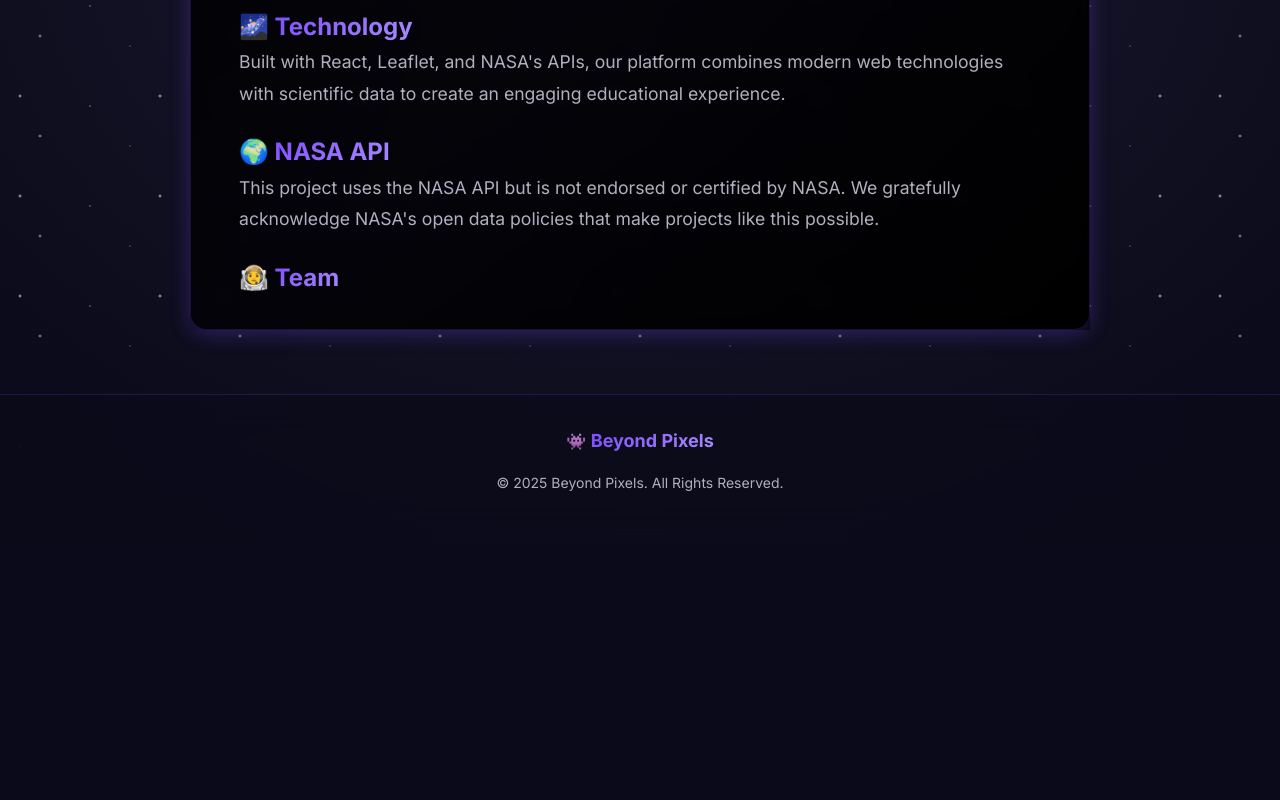
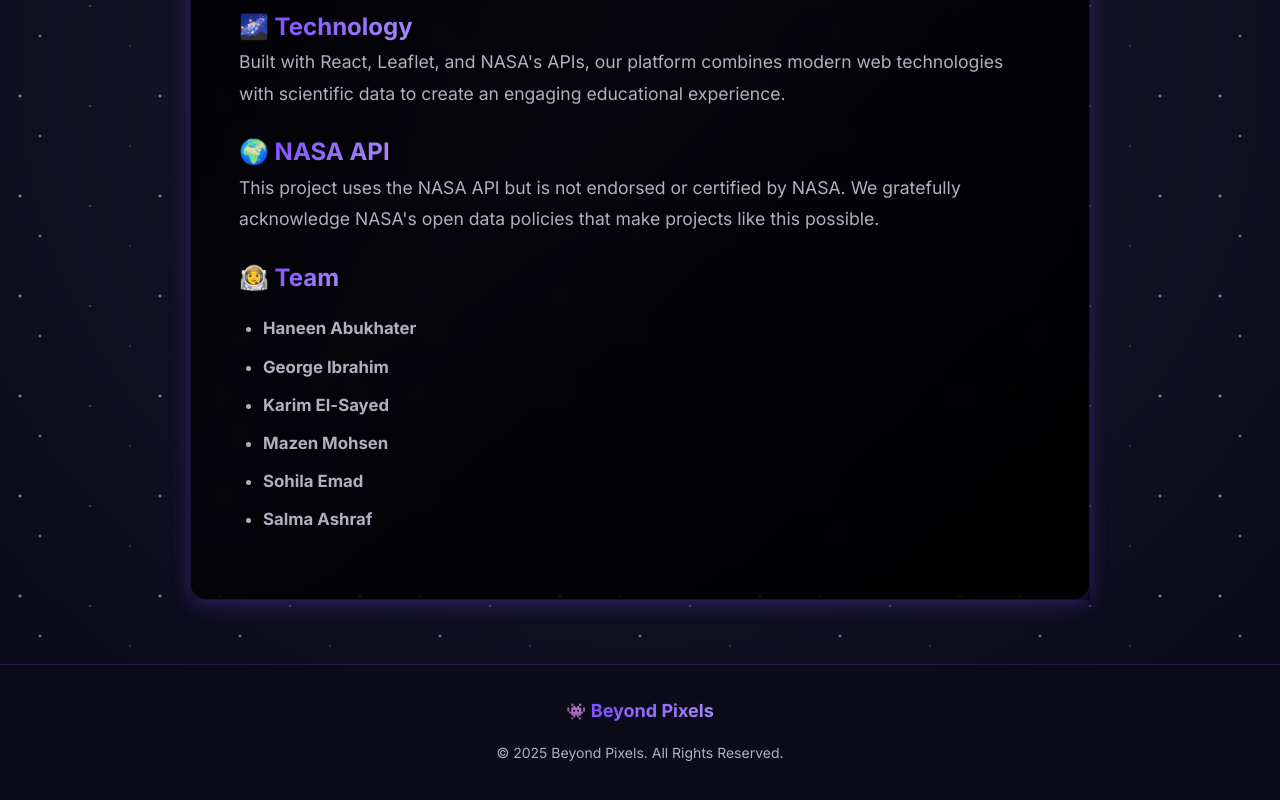
Before and after one commit to georgeibrahim1/beyond-pixels-frontend, a React (Vite) app: page /about in a window 1280 px wide. Shown: the part 584-1384 px from the top of the page. Before the commit the page ends 1127 px from the top, so only its background shows below. Built offline with nearby package versions, Linux system fonts and the light colour scheme.

Commit message:
feat: add team members

```diff
--- a/src/pages/aboutPage.jsx
+++ b/src/pages/aboutPage.jsx
@@ -52,6 +52,14 @@ return ( <section className="about-page space-background"> <div className="cinem
        <h2>
         <span>👩‍🚀</span>
         <span className="gradient-text"> Team</span>
+        <ul className="about-list">
+          <li>Haneen Abukhater</li>
+          <li>George Ibrahim</li>
+          <li>Karim El-Sayed</li>
+          <li>Mazen Mohsen</li>
+          <li>Sohila Emad</li>
+          <li>Salma Ashraf</li>
+        </ul>
       </h2>
 
       </div>
```
